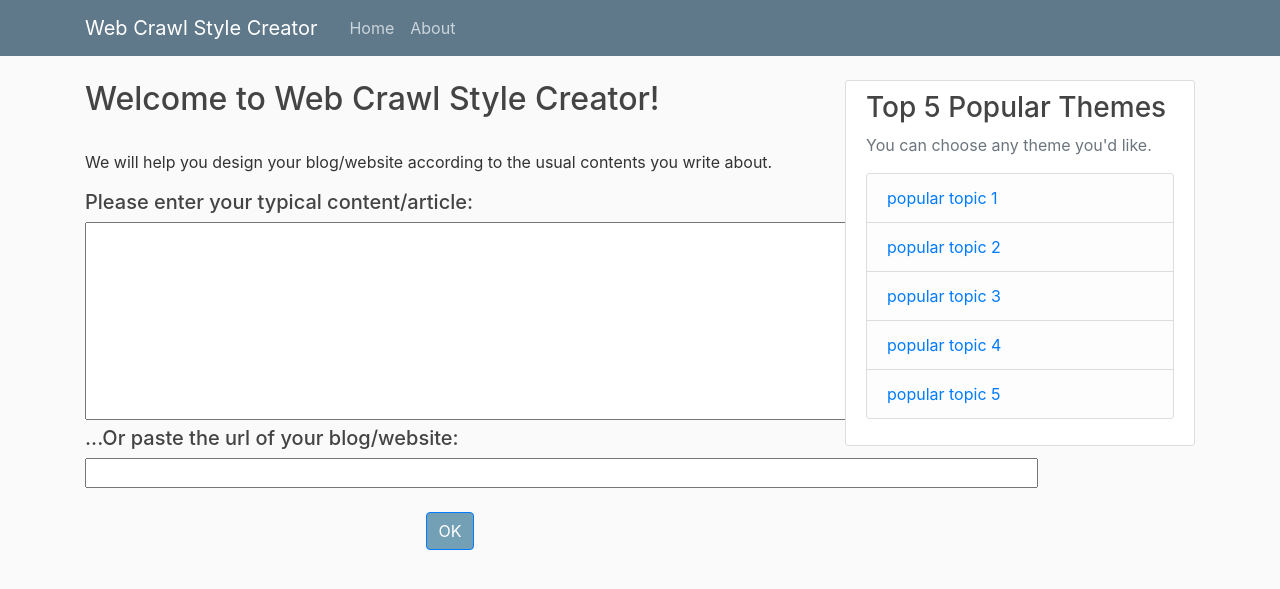
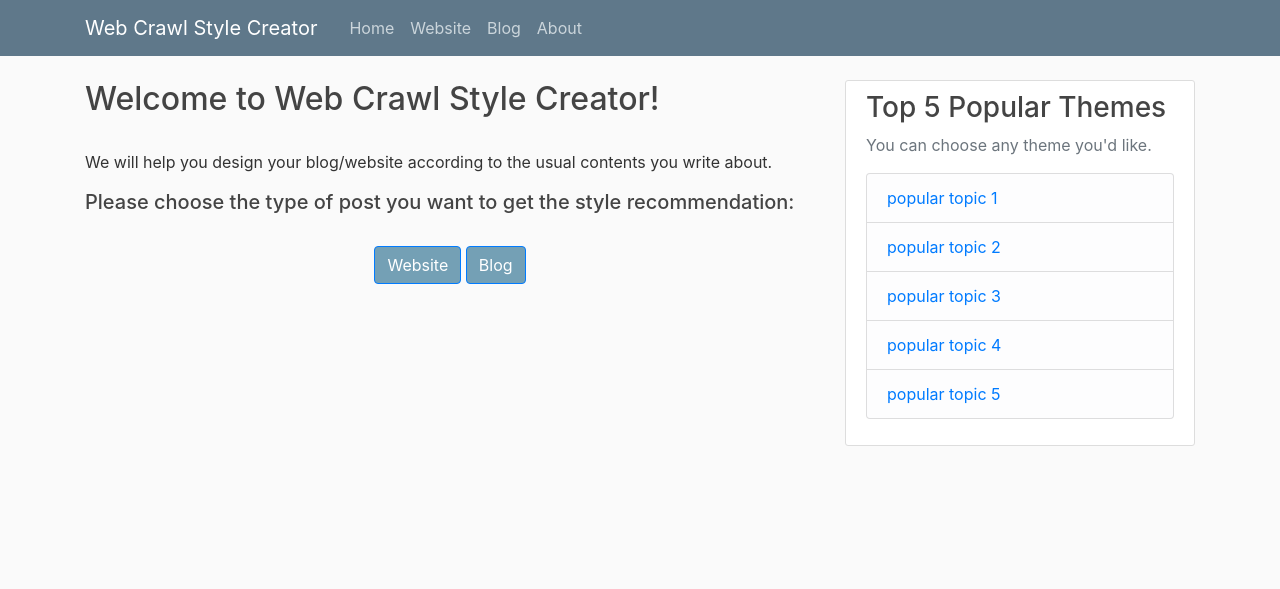
Before and after one commit to minkim25/WebStyleGenerator, a Flask app: page / in a window 1280 px wide. Shown: the top 589 px of the page. Run offline with Flask 2, Linux system fonts and the light colour scheme; some libraries are stand-ins or nearby versions.

Commit message:
splitting website and blog recommendation pages

```diff
--- a/web_application/templates.py
+++ b/web_application/templates.py
@@ -18,6 +18,14 @@ popular_topics = ['popular topic 1', 'popular topic 2', 'popular topic 3', 'popu
 def home():
 	return render_template('home.html', name=web_name, popular=popular_topics)
 
+@app.route('/website')
+def website():
+	return render_template('website.html', name=web_name, popular=popular_topics)
+
+@app.route('/blog')
+def blog():
+	return render_template('blog.html', name=web_name, popular=popular_topics)
+
 @app.route('/about')
 def about():
 	return render_template('about.html', title='About', name=web_name, popular=popular_topics)
--- a/web_application/templates/home.html
+++ b/web_application/templates/home.html
@@ -2,11 +2,9 @@
 {% block content %}
 	<h2>Welcome to {{ name }}!</h2><br />
 	<p>We will help you design your blog/website according to the usual contents you write about.</p>
-	<h5>Please enter your typical content/article:</h5>
-	<textarea rows="8" cols="90"></textarea><br />
-	<h5>...Or paste the url of your blog/website:</h5>
-	<input type="text" name="url" size="88"><br /><br>
+	<h5>Please choose the type of post you want to get the style recommendation:</h5><br>
 	<div class="text-center">
-		<a href="/result" type="button" class="btn btn-primary" style="background-color: #74a0b5;">OK</a>
+		<a href="/website" type="button" class="btn btn-primary" style="background-color: #74a0b5;">Website</a>
+		<a href="/blog" type="button" class="btn btn-primary" style="background-color: #74a0b5;">Blog</a>
 	</div>
 {% endblock content %}
--- a/web_application/templates/layout.html
+++ b/web_application/templates/layout.html
@@ -27,6 +27,8 @@
 				<div class="collapse navbar-collapse" id="navbarToggle">
 					<div class="navbar-nav mr-auto">
 						<a class="nav-item nav-link" href="/">Home</a>
+						<a class="nav-item nav-link" href="/website">Website</a>
+						<a class="nav-item nav-link" href="/blog">Blog</a>
 						<a class="nav-item nav-link" href="/about">About</a>
 					</div>
 				</div>
```
Also changed, not shown: web_application/templates/blog.html (added, +13 -0 lines), web_application/templates/website.html (added, +13 -0 lines).
